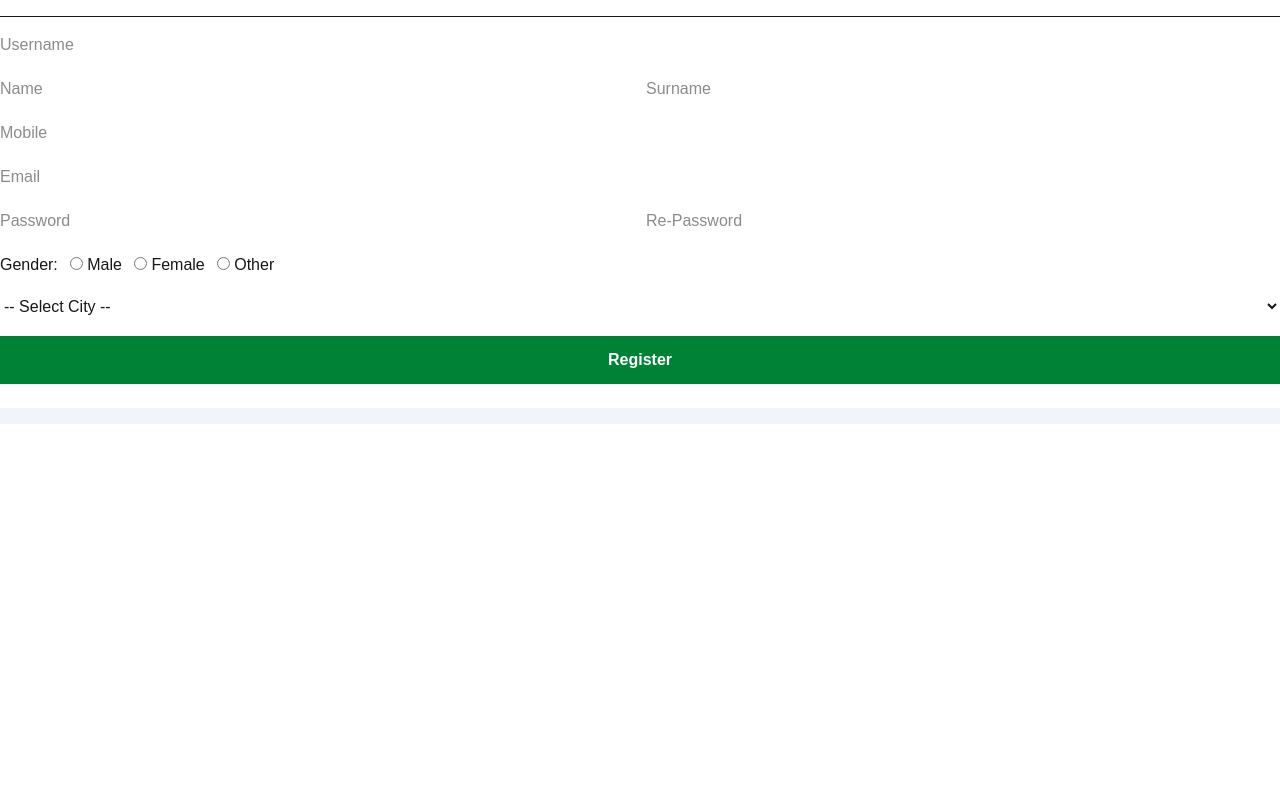
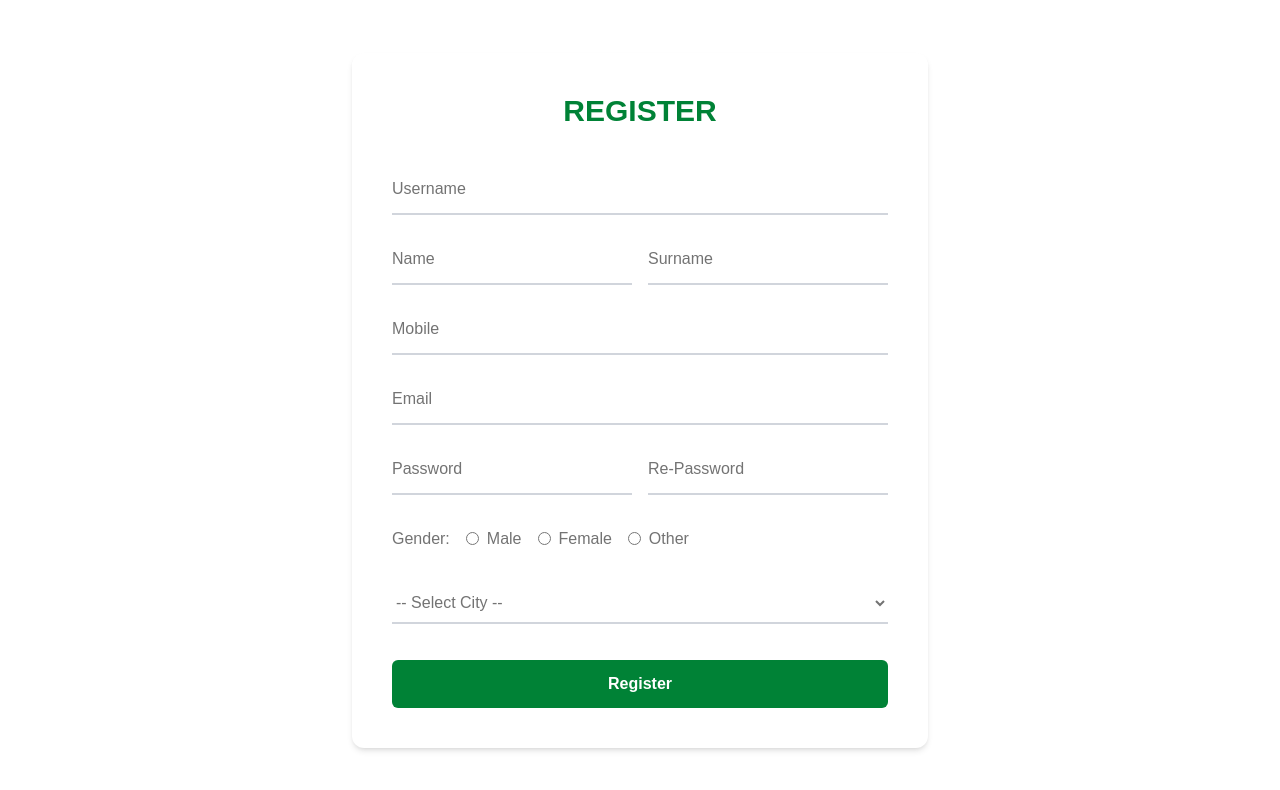
Before and after one commit to dsamithmendis/rumaa-v1-client, a Next.js app: page / in a window 1280 px wide. Shown: the top 790 px of the page. Built offline with nearby package versions, Linux system fonts and the light colour scheme.

Commit message:
dev: build foundation

```diff
--- a/app/layout.js
+++ b/app/layout.js
@@ -12,8 +12,11 @@ const geistMono = Geist_Mono({
 });
 
 export const metadata = {
-  title: "Create Next App",
-  description: "Generated by create next app",
+  title: {
+    default: "Home | Rumaa",
+    template: "%s | Rumaa",
+  },
+  description: "Sri Lankan E-commerce Platform",
 };
 
 export default function RootLayout({ children }) {
--- /dev/null
+++ b/components/lib/register-data.ts
@@ -0,0 +1,35 @@
+export const cities = [
+  "Colombo",
+  "Negombo",
+  "Kalutara",
+  "Panadura",
+  "Wattala",
+  "Kandy",
+  "Matale",
+  "Nuwara Eliya",
+  "Galle",
+  "Matara",
+  "Hambantota",
+  "Jaffna",
+  "Kilinochchi",
+  "Mannar",
+  "Vavuniya",
+  "Mullaitivu",
+  "Trincomalee",
+  "Batticaloa",
+  "Ampara",
+  "Kurunegala",
+  "Puttalam",
+  "Anuradhapura",
+  "Polonnaruwa",
+  "Badulla",
+  "Monaragala",
+  "Ratnapura",
+  "Kegalle"
+];
+
+export const genders = ["Male", "Female", "Other"];
+
+export const nameLabels = ["Name", "Surname"];
+
+export const passwordLabels = ["Password", "Re-Password"];
--- a/components/pages/register/index.jsx
+++ b/components/pages/register/index.jsx
@@ -1,8 +1,12 @@
 "use client";
 
 import { useRegisterForm } from "@/components/hooks/useRegisterForm";
-
-const cities = ["Colombo", "Kandy", "Galle", "Jaffna", "Kurunegala"];
+import {
+  cities,
+  genders,
+  nameLabels,
+  passwordLabels,
+} from "@/components/lib/register-data";
 
 export default function RegisterForm() {
   const {
@@ -30,82 +34,138 @@ export default function RegisterForm() {
   } = useRegisterForm();
 
   return (
-    <>
+    <div className="min-h-screen flex items-center justify-center px-4 sm:px-0 py-10">
       <form
         onSubmit={handleSubmit}
-        className="py-4 mt-4 border-t flex flex-col gap-5"
+        className="w-full max-w-md sm:max-w-xl p-6 sm:p-10 bg-white rounded-xl shadow-md flex flex-col gap-6"
       >
+        {/* Title */}
+        <h2 className="text-2xl sm:text-3xl font-bold text-center text-green-700 mb-4 uppercase">
+          Register
+        </h2>
+
+        {/* Username */}
+        <div className="relative">
           <input
-          placeholder="Username"
+            type="text"
             value={username}
             onChange={(e) => setUsername(e.target.value)}
             required
+            className="peer w-full border-b-2 border-gray-300 py-2.5 text-green-700 placeholder-transparent focus:border-green-700 outline-none text-sm sm:text-base"
+            placeholder="Username"
           />
-        <div className="flex gap-3">
+          <label className="absolute left-0 -top-3 text-neutral-500 text-sm transition-all peer-placeholder-shown:top-2 peer-placeholder-shown:text-neutral-500 peer-placeholder-shown:text-base">
+            Username
+          </label>
+        </div>
+
+        {/* Name & Surname */}
+        <div className="flex flex-col sm:flex-row gap-4">
+          {nameLabels.map((label, i) => {
+            const value = i === 0 ? name : surname;
+            const setter = i === 0 ? setName : setSurname;
+            return (
+              <div className="relative flex-1" key={label}>
                 <input
-            placeholder="Name"
-            value={name}
-            onChange={(e) => setName(e.target.value)}
+                  type="text"
+                  value={value}
+                  onChange={(e) => setter(e.target.value)}
                   required
-            className="flex-1"
+                  className="peer w-full border-b-2 border-gray-300 py-2.5 text-green-700 placeholder-transparent focus:border-green-700 outline-none text-sm sm:text-base"
+                  placeholder={label}
                 />
+                <label className="absolute left-0 -top-3 text-neutral-500 text-sm transition-all peer-placeholder-shown:top-2 peer-placeholder-shown:text-neutral-500 peer-placeholder-shown:text-base">
+                  {label}
+                </label>
+              </div>
+            );
+          })}
+        </div>
+
+        {/* Mobile */}
+        <div className="relative">
           <input
-            placeholder="Surname"
-            value={surname}
-            onChange={(e) => setSurname(e.target.value)}
-            required
-            className="flex-1"
-          />
-        </div>
-        <input
-          placeholder="Mobile"
+            type="tel"
             value={mobile}
             onChange={(e) => setMobile(e.target.value)}
             required
+            className="peer w-full border-b-2 border-gray-300 py-2.5 text-green-700 placeholder-transparent focus:border-green-700 outline-none text-sm sm:text-base"
+            placeholder="Mobile"
           />
+          <label className="absolute left-0 -top-3 text-neutral-500 text-sm transition-all peer-placeholder-shown:top-2 peer-placeholder-shown:text-neutral-500 peer-placeholder-shown:text-base">
+            Mobile
+          </label>
+        </div>
+
+        {/* Email */}
+        <div className="relative">
           <input
             type="email"
-          placeholder="Email"
             value={email}
             onChange={(e) => setEmail(e.target.value)}
             required
+            className="peer w-full border-b-2 border-gray-300 py-2.5 text-green-700 placeholder-transparent focus:border-green-700 outline-none text-sm sm:text-base"
+            placeholder="Email"
           />
-        <div className="flex gap-3">
+          <label className="absolute left-0 -top-3 text-neutral-500 text-sm transition-all peer-placeholder-shown:top-2 peer-placeholder-shown:text-neutral-500 peer-placeholder-shown:text-base">
+            Email
+          </label>
+        </div>
+
+        {/* Password & Re-password */}
+        <div className="flex flex-col sm:flex-row gap-4">
+          {passwordLabels.map((label, i) => {
+            const value = i === 0 ? password : rePassword;
+            const setter = i === 0 ? setPassword : setRePassword;
+            return (
+              <div className="relative flex-1" key={label}>
                 <input
                   type="password"
-            placeholder="Password"
-            value={password}
-            onChange={(e) => setPassword(e.target.value)}
+                  value={value}
+                  onChange={(e) => setter(e.target.value)}
                   required
-            className="flex-1"
+                  className="peer w-full border-b-2 border-gray-300 py-2.5 text-green-700 placeholder-transparent focus:border-green-700 outline-none text-sm sm:text-base"
+                  placeholder={label}
                 />
-          <input
-            type="password"
-            placeholder="Re-Password"
-            value={rePassword}
-            onChange={(e) => setRePassword(e.target.value)}
-            required
-            className="flex-1"
-          />
+                <label className="absolute left-0 -top-3 text-neutral-500 text-sm transition-all peer-placeholder-shown:top-2 peer-placeholder-shown:text-neutral-500 peer-placeholder-shown:text-base">
+                  {label}
+                </label>
+              </div>
+            );
+          })}
         </div>
 
-        <div>
-          <label>Gender:</label>
-          {["Male", "Female", "Other"].map((g) => (
-            <label key={g} className="ml-3">
+        {/* Gender */}
+        <div className="flex flex-col sm:flex-row items-start sm:items-center gap-2 sm:gap-4 mt-2">
+          <span className="text-neutral-500 text-sm sm:text-base">Gender:</span>
+          <div className="flex gap-4 flex-wrap">
+            {genders.map((g) => (
+              <label
+                key={g}
+                className="flex items-center gap-2 text-neutral-500 text-sm sm:text-base"
+              >
                 <input
                   type="radio"
                   value={g}
                   checked={gender === g}
                   onChange={(e) => setGender(e.target.value)}
                   required
-              />{" "}
+                  className="accent-green-700"
+                />
                 {g}
               </label>
             ))}
           </div>
+        </div>
 
-        <select value={city} onChange={(e) => setCity(e.target.value)} required>
+        {/* City */}
+        <div className="relative mt-2 text-neutral-500">
+          <select
+            value={city}
+            onChange={(e) => setCity(e.target.value)}
+            required
+            className="w-full border-b-2 border-gray-300 py-2.5 bg-transparent text-sm sm:text-base outline-none focus:border-green-700"
+          >
             <option value="">-- Select City --</option>
             {cities.map((c) => (
               <option key={c} value={c}>
@@ -113,22 +173,34 @@ export default function RegisterForm() {
               </option>
             ))}
           </select>
+        </div>
 
-        <button type="submit" className="bg-green-700 text-white p-3 font-bold">
+        {/* Submit */}
+        <button
+          type="submit"
+          className="w-full bg-green-700 text-white py-3 rounded-md font-semibold hover:bg-green-800 transition-colors mt-3 text-sm sm:text-base hover:cursor-pointer"
+        >
           Register
         </button>
-      </form>
 
-      <div className="bg-slate-100 mt-2 p-2">
+        {/* Errors & Success */}
+        {error.length > 0 && (
+          <div className="bg-slate-100 p-3 rounded-md mt-3">
             {error.map((e, i) => (
-          <div
+              <p
                 key={i}
-            className={`${success ? "text-green-800" : "text-red-600"}`}
+                className={
+                  success
+                    ? "text-green-700 text-sm sm:text-base"
+                    : "text-red-600 text-sm sm:text-base"
+                }
               >
                 {e}
-          </div>
+              </p>
             ))}
           </div>
-    </>
+        )}
+      </form>
+    </div>
   );
 }
```
Also changed, not shown: app/(default)/register/page.js (added). Lines whose indentation alone changed are shown as unchanged.
